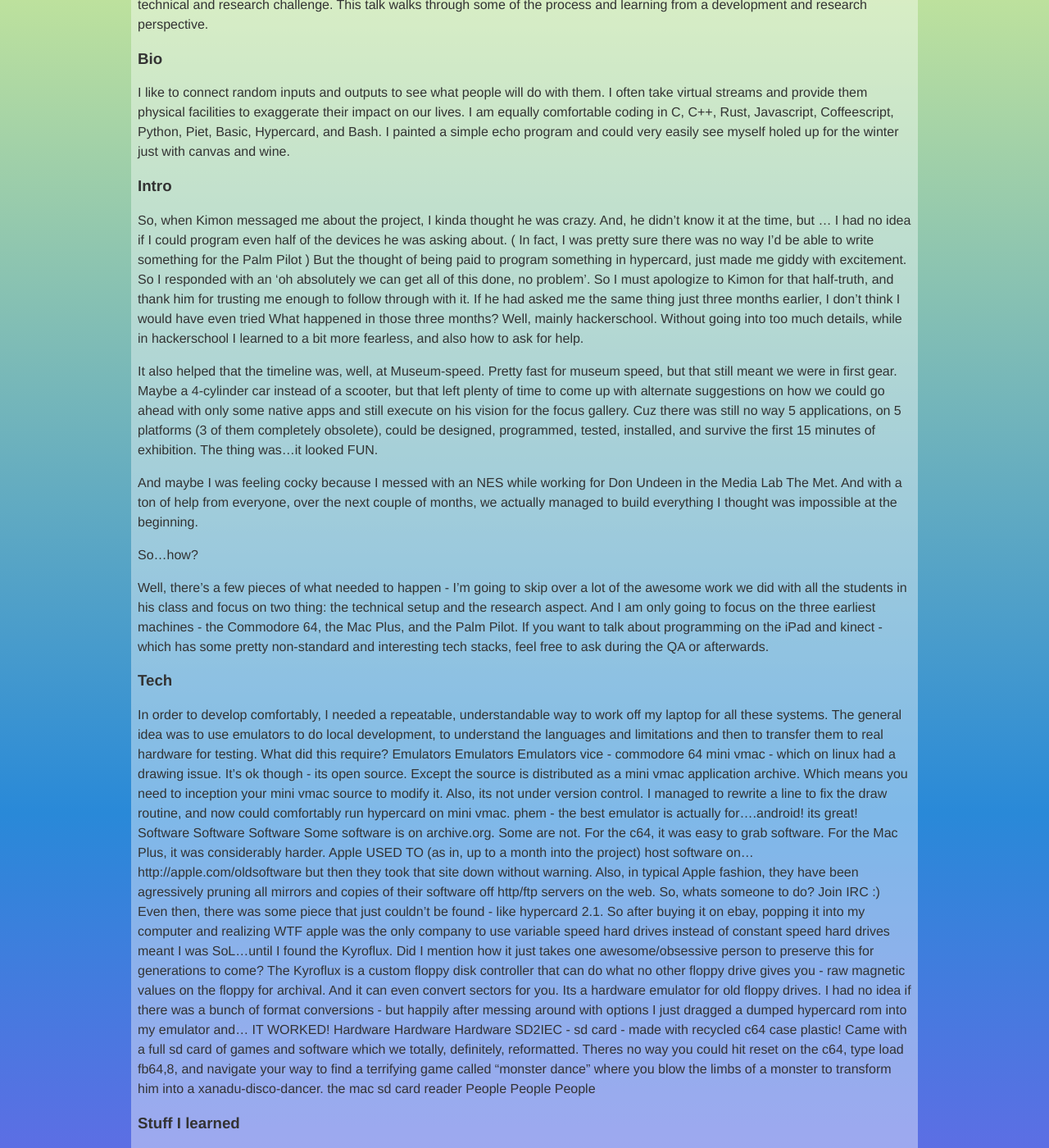
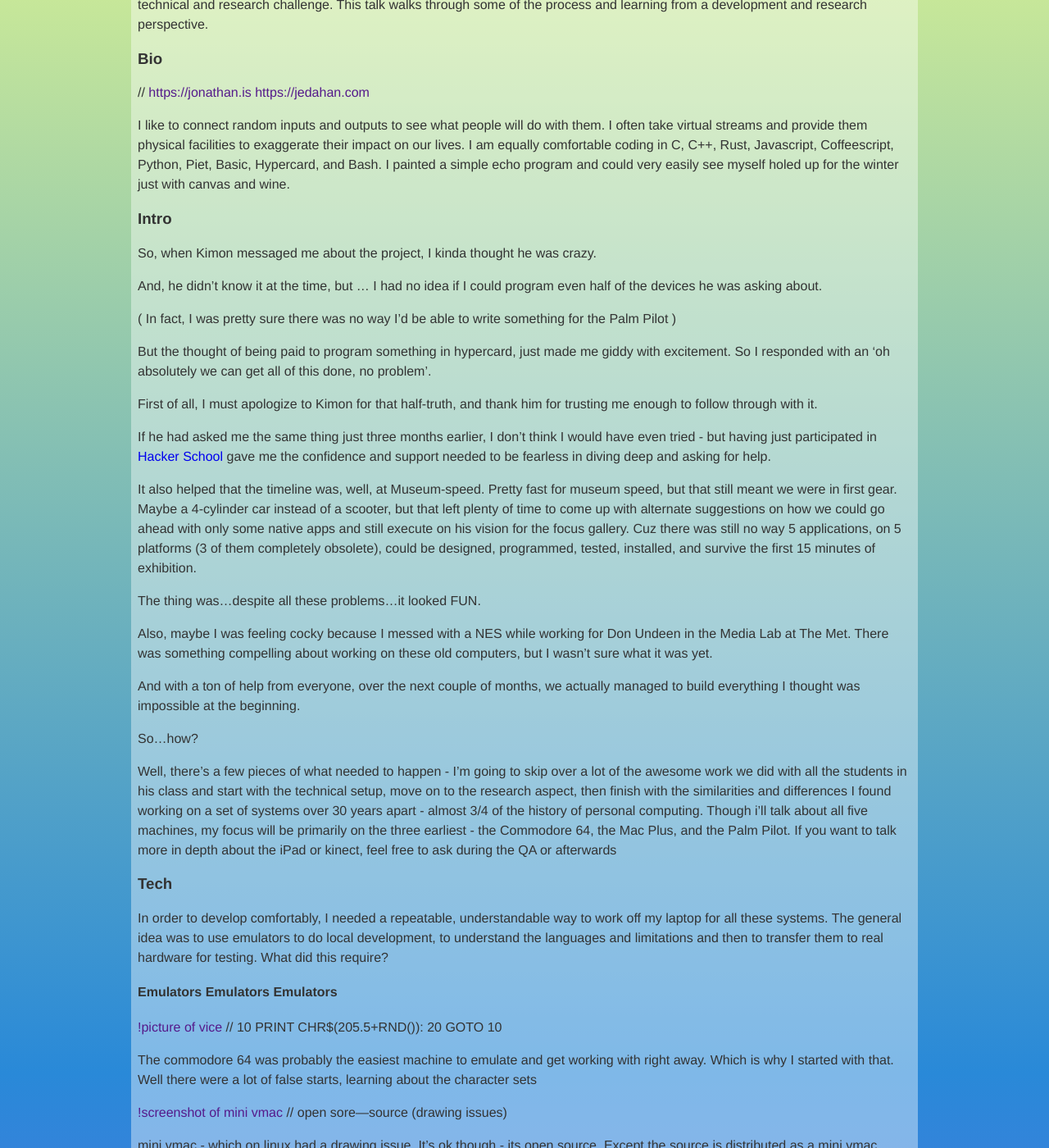
Before and after one commit to jedahan/jedahan.github.com, a Jekyll site: the page built from _posts/2015-04-05-dusting-off-the-stacks.md, in a window 1280 px wide and 1400 px high, scrolled down 337 px. Shown: the whole window at 82% size. Built offline with Jekyll 4.4.1, drawn with Linux system fonts in a browser that asks for light colours; Markdown is read by kramdown in place of the engine named in the settings; some of the changed text lies outside the part shown.

```diff
--- a/_posts/2015-04-05-dusting-off-the-stacks.md
+++ b/_posts/2015-04-05-dusting-off-the-stacks.md
@@ -17,35 +17,59 @@
 
 ###   Bio
 
-I like to connect random inputs and outputs to see what people will do with them. I often take virtual streams and provide them physical facilities to exaggerate their impact on our lives. I am equally  comfortable coding in C, C++, Rust, Javascript, Coffeescript, Python,  Piet, Basic, Hypercard, and Bash. I painted a simple echo program and  could very easily see myself holed up for the winter just with canvas  and wine.
+// [https://jonathan.is]() [https://jedahan.com]()
+
+I like to connect random inputs and outputs to see what people will do with them. I often take virtual streams and provide them physical facilities to exaggerate their impact on our lives. I am equally  comfortable coding in C, C++, Rust, Javascript, Coffeescript, Python,  Piet, Basic, Hypercard, and Bash. I painted a simple echo program and could very easily see myself holed up for the winter just with canvas  and wine.
 
 ###    Intro
 
 So, when Kimon messaged me about the project, I kinda thought he was crazy.
+
 And, he didn't know it at the time, but ... I had no idea if I could program even half of the devices he was asking about.
+
 ( In fact, I was pretty sure there was no way I'd be able to write something for the Palm Pilot )
-But the thought of being paid to program something in hypercard, just made me giddy with excitement. So I responded with an 'oh absolutely we can get all of this done, no problem'. So I must  apologize to Kimon for that half-truth, and thank him for trusting me enough to follow through with it.
-If he had asked me the same thing just three months earlier, I don't think I would have even tried
-What happened in those three months? Well, mainly hackerschool. Without going into too much details, while in hackerschool I learned to a bit more fearless, and also how to ask for help.
+
+But the thought of being paid to program something in hypercard, just made me giddy with excitement. So I responded with an 'oh absolutely we can get all of this done, no problem'.
+
+First of all, I must apologize to Kimon for that half-truth, and thank him for trusting me enough to follow through with it.
+
+If he had asked me the same thing just three months earlier, I don't think I would have even tried - but having just participated in [Hacker School](https://hackerschool.com) gave me the confidence and support needed to be fearless in diving deep and asking for help.
 
 It also helped that the timeline was, well, at Museum-speed. Pretty fast for museum speed, but that still meant we were in first gear. Maybe a 4-cylinder car instead of a scooter, but that left plenty of time to come up with alternate suggestions on how we could go ahead with only some native apps and still execute on his vision for the focus gallery. Cuz there was still no way 5 applications, on 5 platforms (3 of them completely obsolete), could be designed, programmed, tested, installed, and survive the first 15 minutes of exhibition.
-The thing was...it looked FUN.
 
-And maybe I was feeling cocky because I messed with an NES while working for Don Undeen in the Media Lab  The Met.
+The thing was...despite all these problems...it looked FUN.
+
+Also, maybe I was feeling cocky because I messed with a NES while working for Don Undeen in the Media Lab at The Met. There was something compelling about working on these old computers, but I wasn't sure what it was yet.
+
 And with a ton of help from everyone, over the next couple of months, we actually managed to build everything I thought was impossible at the beginning.
 
 So...how?
 
-Well, there's a few pieces of what needed to happen - I'm going to skip over a lot of the awesome work we did with all the students in his class and focus on two thing: the technical setup and the research aspect. And I am only going to focus on the three earliest machines - the Commodore 64, the Mac Plus, and the Palm Pilot. If you want to talk about programming on the iPad and kinect - which has some pretty non-standard and interesting tech stacks, feel free to ask during the QA or afterwards.
+Well, there's a few pieces of what needed to happen - I'm going to skip over a lot of the awesome work we did with all the students in his class and start with the technical setup, move on to the research aspect, then finish with the similarities and differences I found working on a set of systems over 30 years apart - almost 3/4 of the history of personal computing.
+Though i'll talk about all five machines, my focus will be primarily on the three earliest - the Commodore 64, the Mac Plus, and the Palm Pilot. If you want to talk more in depth about the iPad or kinect, feel free to ask during the QA or afterwards
 
-###    Tech
+### Tech
 
-In order to develop comfortably, I needed a repeatable,  understandable way to work off my laptop for all these systems. The  general idea was to use emulators to do local development, to understand  the languages and limitations and then to transfer them to real  hardware for testing. What did this require?
-Emulators Emulators Emulators
-vice - commodore 64
+In order to develop comfortably, I needed a repeatable, understandable way to work off my laptop for all these systems. The  general idea was to use emulators to do local development, to understand  the languages and limitations and then to transfer them to real  hardware for testing. What did this require?
+
+#### Emulators Emulators Emulators
+
+[!picture of vice]() // 10 PRINT CHR$(205.5+RND()): 20 GOTO 10
+
+The commodore 64 was probably the easiest machine to emulate and get working with right away. Which is why I started with that. Well there were a lot of false starts, learning about the character sets
+
+[!screenshot of mini vmac]() // open sore---source (drawing issues)
+
 mini vmac - which on linux had a drawing issue. It's ok though - its open source. Except the source is distributed as a mini vmac application archive. Which means you need to inception your mini vmac source to modify it. Also, its not under version control. I managed to rewrite a line to fix the draw routine, and now could comfortably run hypercard on mini vmac.
+
+[!phem for android]() // it even glows blue when you press the power button
+
 phem - the best emulator is actually for....android! its great!
-Software Software Software
+
+iOS no need to emulate, kinect no need (though looking at MS sdk vs open source...open source had 100x the example code)
+
+#### Software Software Software
+
 Some software is on archive.org. Some are not. For the c64, it was easy to grab software. For the Mac Plus, it was considerably harder. Apple USED TO (as in, up to a month into the project) host software on... http://apple.com/oldsoftware but then they took that site down without warning. Also, in typical Apple fashion, they have been agressively pruning all mirrors and copies of their software off http/ftp servers on the web. So, whats someone to do?
 Join IRC :)
 Even then, there was some piece that just couldn't be found - like hypercard 2.1. So after buying it on ebay, popping it into my computer and realizing WTF apple was the only company to use variable speed hard drives instead of constant speed hard drives meant I was SoL...until I found the Kyroflux.
@@ -56,7 +80,7 @@
 the mac sd card reader
 People People People
 
-###    Stuff I learned
+#### Stuff I learned
 
 The older the software, the EASIER it was to understand. There wasn't much it could do. The Palm Pilot SDK, was a dozen .c and .h files. Compared to say, the iPhone (which has tens of thousands of .c files, many of which you are not allowed to view), or even a modern javascript stack - the number of possible function calls was TINY.
 Each system had its own metaphors and terminology to learn. This is nothing new, but it was refreshing to see what ideas have survived - like hypertalk's event system which I can see mirrored in the way clicks bubble up in javascript.
```
